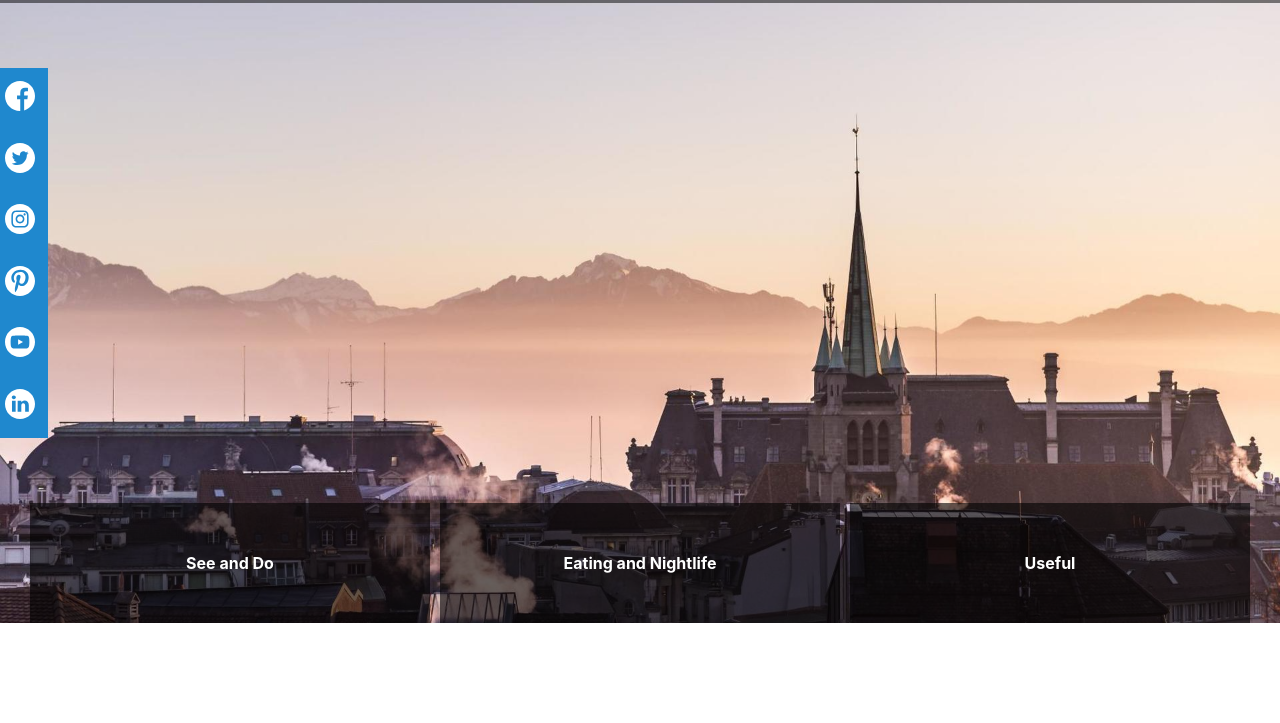
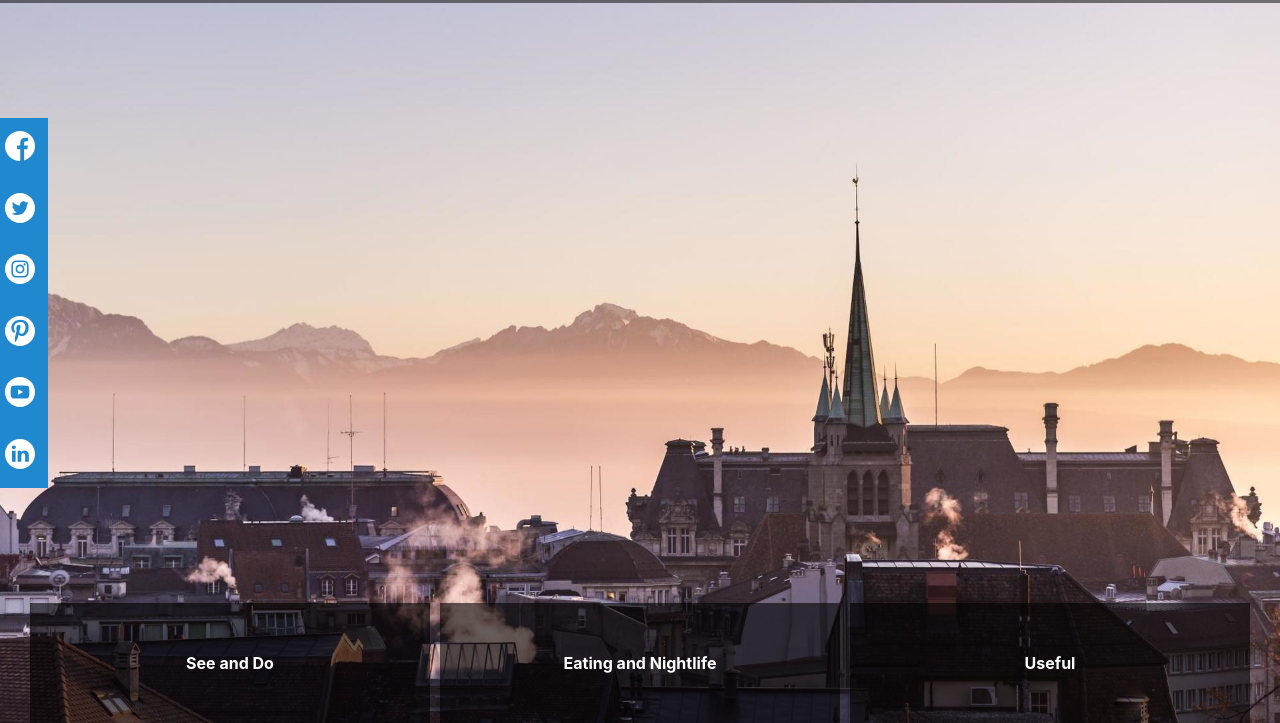
Before and after one commit to TheoGegout/TP2_Lausanne, a plain HTML site: page index.html in a window 1280 px wide. Shown: the part 77-800 px from the top of the page. Drawn offline with Linux system fonts and the light colour scheme.

Commit message:
change height

```diff
--- a/scss/style.scss
+++ b/scss/style.scss
@@ -2,7 +2,7 @@
 @import "../css/reset";
 /*Container de l'ensemble de la page*/
 .container {
-  height: 700px;
+  height: 100vh;
   background-image: url(../img/lauzanne_img.jpg);
   background-size: cover;
   background-position: right center;
```
Also changed, not shown: css/style.css.
